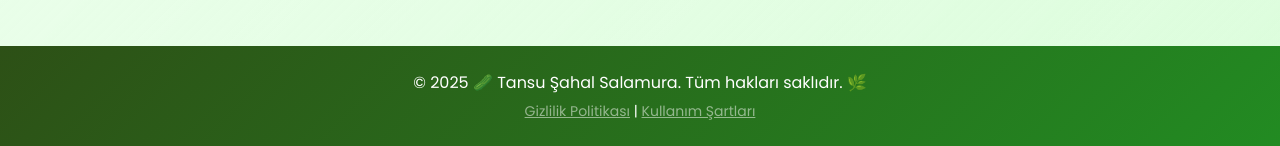
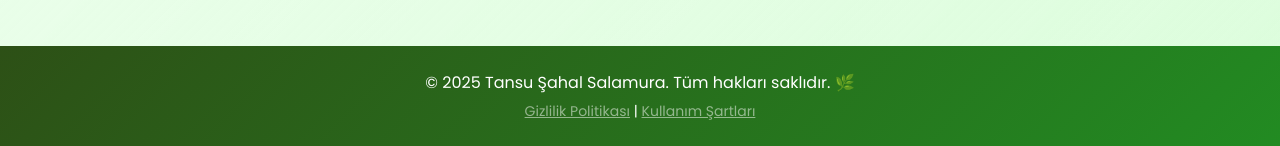
Before and after one commit to yunuxemre/yunux_e_ticaret_demo, a plain HTML site: page frontend/index.html in a window 1280 px wide. Shown: the part 2926-3072 px from the top of the page. Drawn offline with nearby package versions, Linux system fonts and the light colour scheme; no server answers.

Commit message:
İyileştirme güncellemeleri.

```diff
--- a/frontend/index.html
+++ b/frontend/index.html
@@ -164,7 +164,7 @@
 
     <footer class="bg-dark text-white text-center p-4 mt-auto">
         <div class="container">
-            <p class="mb-1">© 2025 🥒 Tansu Şahal Salamura. Tüm hakları saklıdır. 🌿</p>
+            <p class="mb-1">© 2025 Tansu Şahal Salamura. Tüm hakları saklıdır. 🌿</p>
             <p class="small"><a href="#" class="text-white-50">Gizlilik Politikası</a> | <a href="#" class="text-white-50">Kullanım Şartları</a></p>
         </div>
     </footer>
```
